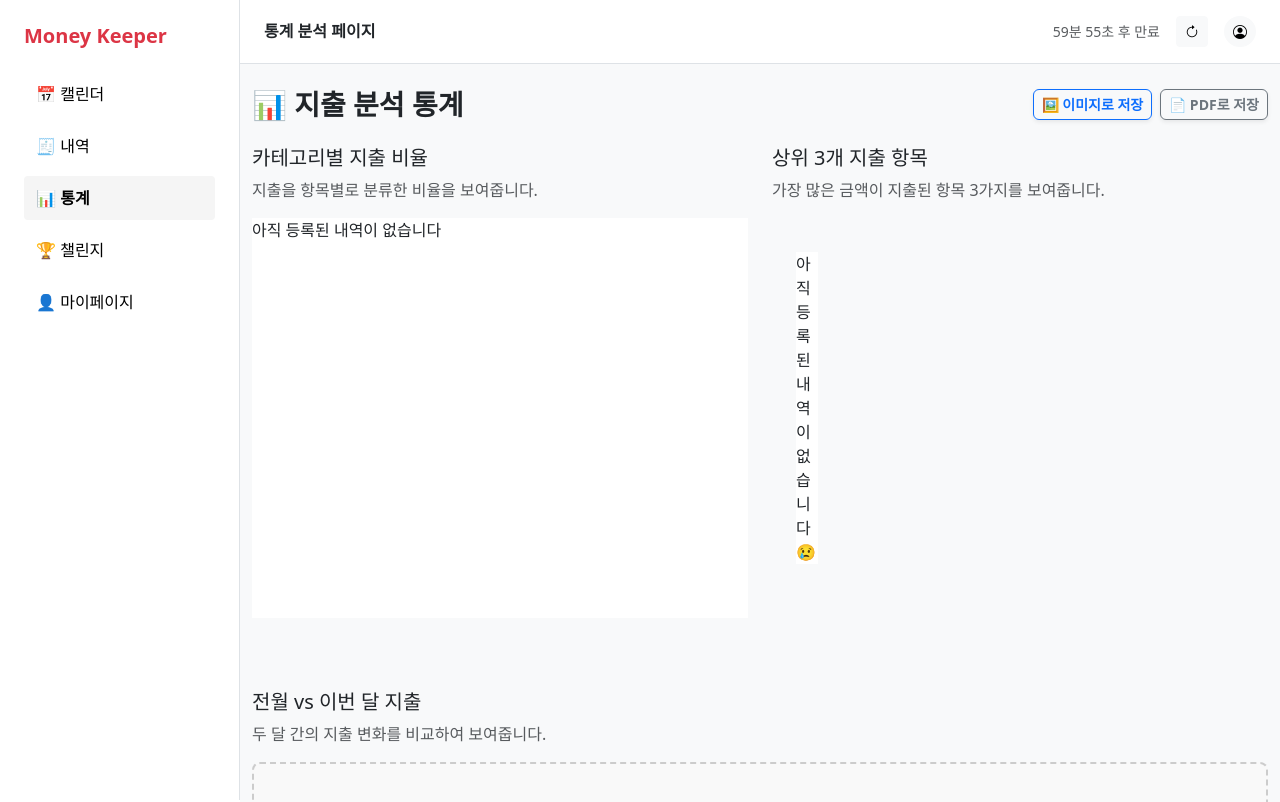
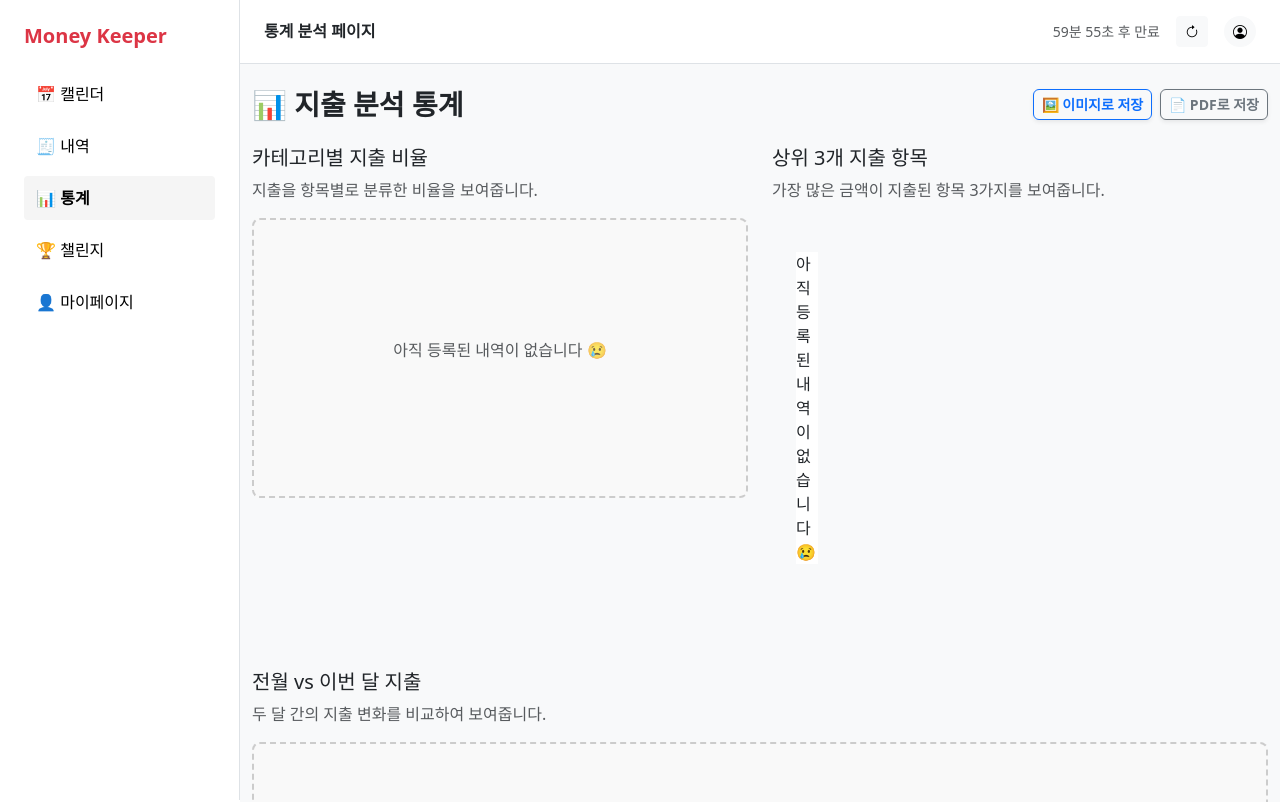
Before and after one commit to yeahy027/KB-TriFi, a Vue app in the folder trifi_project/: page /stat in a window 1280 px wide. Shown: the top 802 px of the page. Built offline with nearby package versions, Linux system fonts and the light colour scheme; no server answers.

Commit message:
Design : PieChart 점선 박스 디자인 수정

```diff
--- a/trifi_project/src/components/charts/PieChart.vue
+++ b/trifi_project/src/components/charts/PieChart.vue
@@ -3,10 +3,11 @@
     <!-- 데이터 없을 때만 보여줄 안내 박스 -->
     <div
       v-if="!hasData"
-      class="absolute inset-0 flex flex-col items-center justify-center border-2 border-dashed border-gray-300 rounded-lg p-6 text-gray-500 z-10 bg-white"
+      class="empty-box"
     >
-      <p class="text-lg font-medium">아직 등록된 내역이 없습니다</p>
+      <p class="text-muted">아직 등록된 내역이 없습니다 😢</p>
     </div>
+
 
     <!-- 항상 렌더되지만, 데이터 없으면 차트는 안 그림 -->
     <canvas ref="chartRef" class="w-full h-full" />
@@ -107,10 +108,29 @@ watch(() => props.data, async () => {
 div {
   position: relative;
   width: 100%;
-  height: 400px;
+  height: 300px;
 }
 canvas {
   width: 100%;
   height: 100%;
 }
+
+.empty-box {
+  height: 280px;
+  display: flex;
+  align-items: center;
+  justify-content: center;
+  border: 2px dashed #ccc;
+  border-radius: 0.5rem;
+  background-color: #f9f9f9;
+  color: #888;
+  font-weight: 500;
+  position: absolute;
+  top: 0;
+  left: 0;
+  right: 0;
+  bottom: 0;
+  z-index: 10;
+}
+
 </style>
```
